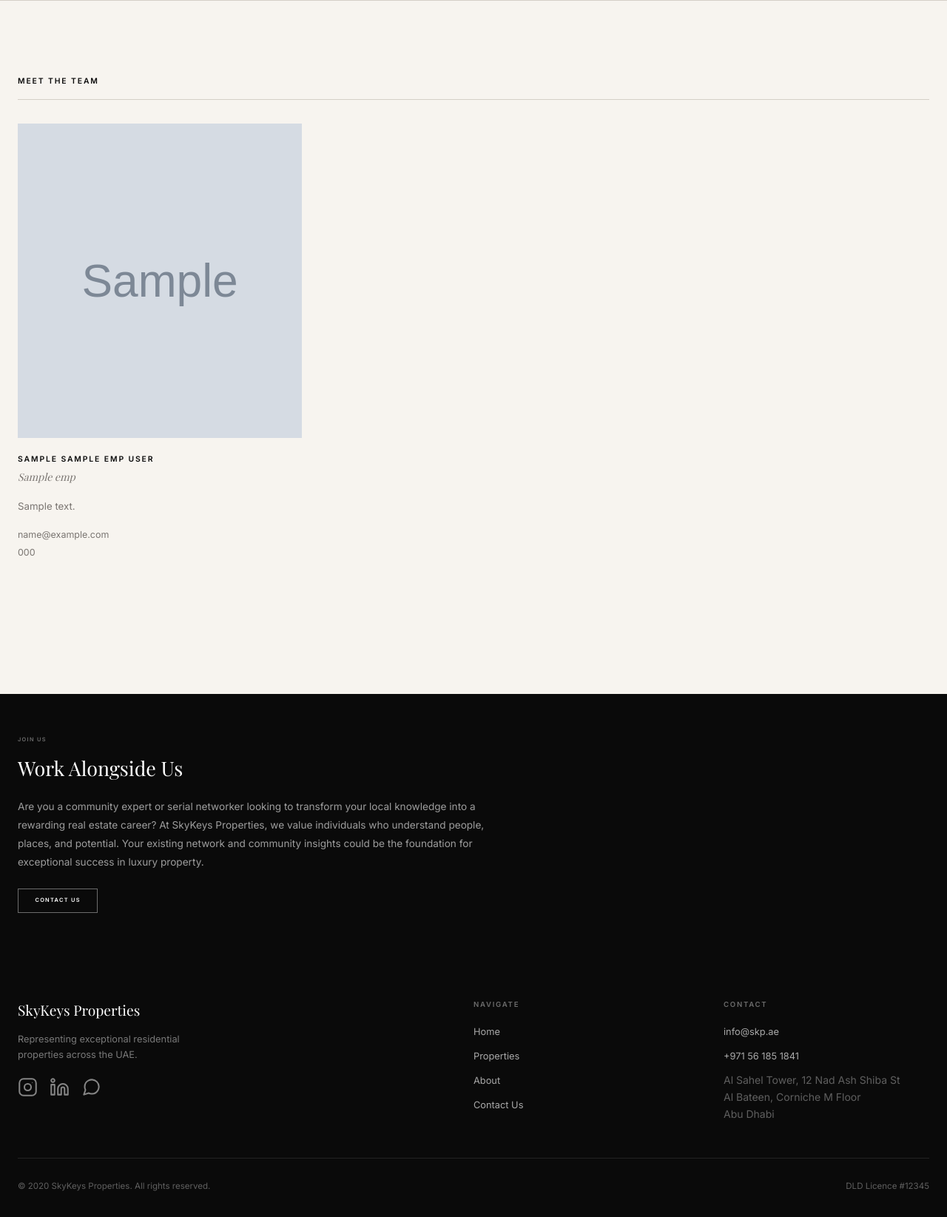
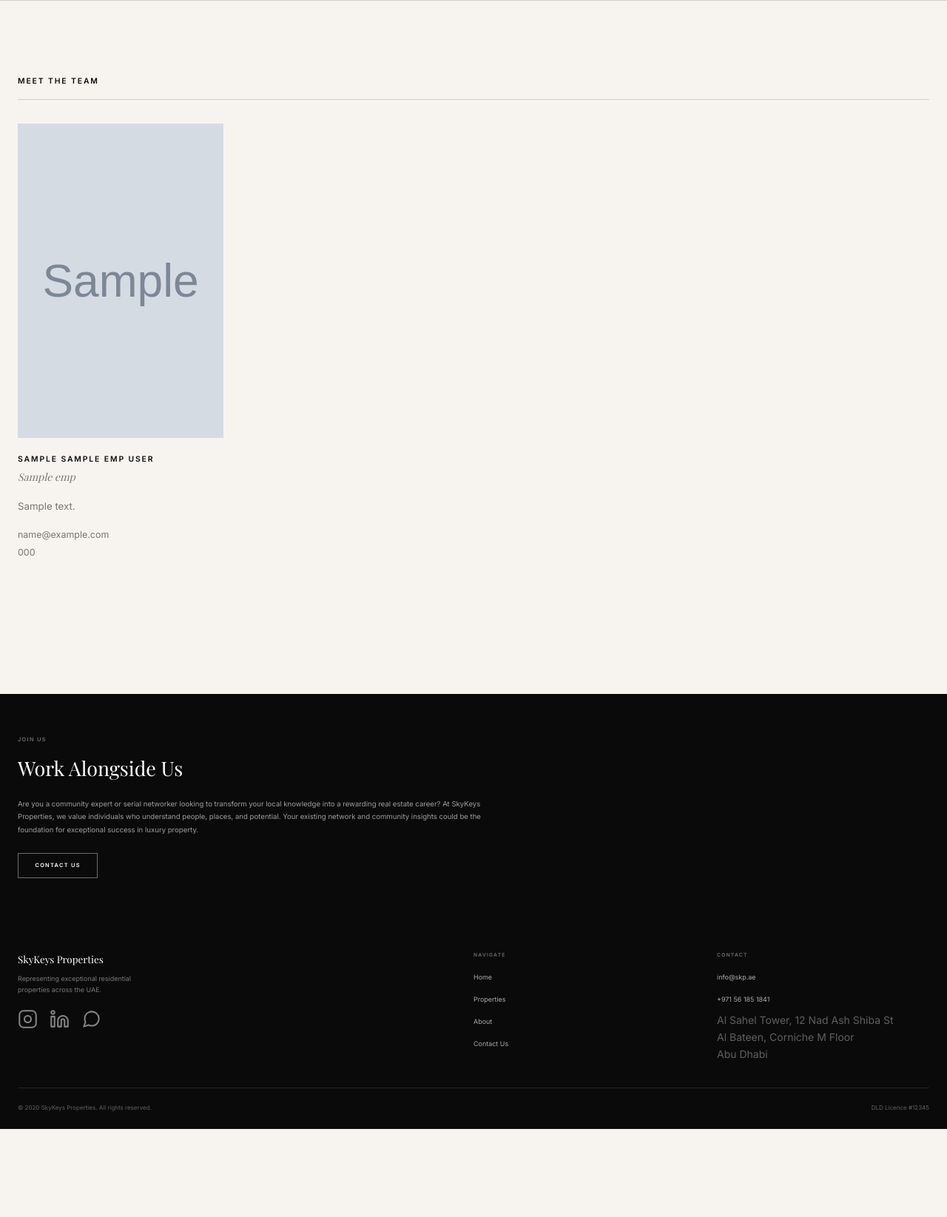
Before and after one commit to AbdullahhMurad/SkyKeysProperties, a FastAPI app: template templates/about.html in a window 1280 px wide. Shown: the part 1526-3171 px from the top of the page at 74% size. After the commit the page ends 3052 px from the top, so only its background shows below. Run offline with FastAPI, Linux system fonts and the light colour scheme; the template is opened without the code that fills it: most values are stand-ins (such as "Sample title", 1, 10 or a date in 2020); grey boxes marked "Sample" are stand-in pictures; parts of the project's set-up code (start-up, migrations or seed data) failed here and were passed over; some web fonts are replaced.

Commit message:
Updated screen sctretch

```diff
--- a/static/css/main.css
+++ b/static/css/main.css
@@ -455,6 +455,27 @@ h5 { font-size: 0.95rem; }
   object-fit: cover;
 }
 
+/* ── Employees grid (Meet the Team) ──────────────────────── */
+.employees-grid {
+  display: grid;
+  grid-template-columns: repeat(4, 1fr);
+  gap: 40px;
+  align-items: start;
+  margin-bottom: 80px;
+}
+
+@media (max-width: 1200px) {
+  .employees-grid { grid-template-columns: repeat(3, 1fr); }
+}
+
+@media (max-width: 900px) {
+  .employees-grid { grid-template-columns: repeat(2, 1fr); }
+}
+
+@media (max-width: 560px) {
+  .employees-grid { grid-template-columns: 1fr; }
+}
+
 /* ── Team grid ────────────────────────────────────────────── */
 .founders-grid {
   display: grid;
@@ -618,51 +639,52 @@ textarea.form-control { resize: vertical; min-height: 130px; }
 .link-arrow:hover { opacity: 0.5; }
 
 /* ── Footer ───────────────────────────────────────────────── */
+/* Sizes reduced ~30% from original (padding, gaps, and font-sizes scaled to ~0.7x) */
 .footer {
   background: var(--black);
   color: var(--white);
-  padding: 60px 0 32px;
+  padding: 42px 0 22px;
 }
 
 .footer-inner {
   display: grid;
   grid-template-columns: 2fr 1fr 1fr;
-  gap: 60px;
-  padding-bottom: 48px;
+  gap: 42px;
+  padding-bottom: 34px;
   border-bottom: 1px solid rgba(255,255,255,0.1);
-  margin-bottom: 28px;
+  margin-bottom: 20px;
 }
 
 .footer-brand {
   font-family: 'Playfair Display', serif;
-  font-size: 1.2rem;
+  font-size: 0.84rem;
   color: var(--white);
-  margin-bottom: 12px;
+  margin-bottom: 8px;
 }
 
-.footer-tagline { font-size: 0.8rem; color: rgba(255,255,255,0.45); max-width: 260px; line-height: 1.7; }
+.footer-tagline { font-size: 0.56rem; color: rgba(255,255,255,0.45); max-width: 182px; line-height: 1.7; }
 
 .footer-col-title {
-  font-size: 0.6rem;
+  font-size: 0.42rem;
   font-weight: 600;
   letter-spacing: 0.18em;
   text-transform: uppercase;
   color: rgba(255,255,255,0.4);
-  margin-bottom: 16px;
+  margin-bottom: 11px;
 }
 
-.footer-links { list-style: none; display: flex; flex-direction: column; gap: 10px; }
-.footer-links a { font-size: 0.8rem; color: rgba(255,255,255,0.65); transition: color var(--transition); }
+.footer-links { list-style: none; display: flex; flex-direction: column; gap: 7px; }
+.footer-links a { font-size: 0.56rem; color: rgba(255,255,255,0.65); transition: color var(--transition); }
 .footer-links a:hover { color: var(--white); }
 
 .footer-bottom {
   display: flex;
   justify-content: space-between;
   align-items: center;
-  font-size: 0.72rem;
+  font-size: 0.5rem;
   color: rgba(255,255,255,0.35);
   flex-wrap: wrap;
-  gap: 0.5rem;
+  gap: 0.35rem;
 }
 
 /* ── Scroll reveal ────────────────────────────────────────── */
@@ -696,7 +718,7 @@ textarea.form-control { resize: vertical; min-height: 130px; }
   .founders-grid { grid-template-columns: 1fr; }
   .team-grid-small { grid-template-columns: repeat(2, 1fr); }
   .contact-layout { grid-template-columns: 1fr; gap: 48px; }
-  .footer-inner { grid-template-columns: 1fr; gap: 32px; }
+  .footer-inner { grid-template-columns: 1fr; gap: 22px; }
   .stats-row { grid-template-columns: 1fr; }
   .stat-col { border-right: none; border-bottom: 1px solid var(--border); }
   .stat-col:last-child { border-bottom: none; }
--- a/templates/about.html
+++ b/templates/about.html
@@ -65,7 +65,7 @@
     <span class="section-label">Meet the Team</span>
 
     <!-- Founders / primary team members -->
-    <div style="display: grid; grid-template-columns: repeat(auto-fill, minmax(280px, 1fr)); gap: 40px; align-items: start; margin-bottom: 80px;">
+    <div class="employees-grid">
       {% for emp in employees %}
       <div class="founder-card reveal">
         {% if emp.image_filename %}
@@ -114,7 +114,7 @@
   <div class="container">
     <span class="label" style="color:rgba(255,255,255,0.4); display:block; margin-bottom:1.05rem; font-size:0.46rem;">Join Us</span>
     <h2 style="font-size:clamp(1.1rem,2.1vw,1.8rem);">Work Alongside Us</h2>
-    <p style="margin-top:0.7rem; margin-bottom:1.4rem; font-size:0.85rem;">
+    <p style="margin-top:0.7rem; margin-bottom:1.4rem; font-size:0.6rem;">
       Are you a community expert or serial networker looking to transform your local knowledge into a rewarding real estate career?
       At SkyKeys Properties, we value individuals who understand people, places, and potential.
       Your existing network and community insights could be the foundation for exceptional success in luxury property.
```
